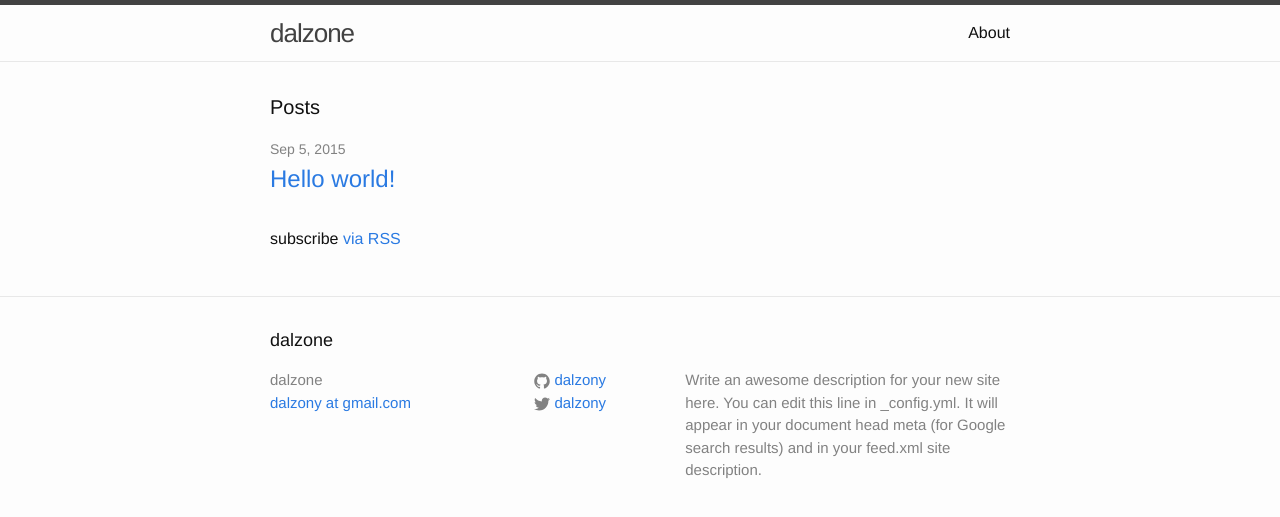
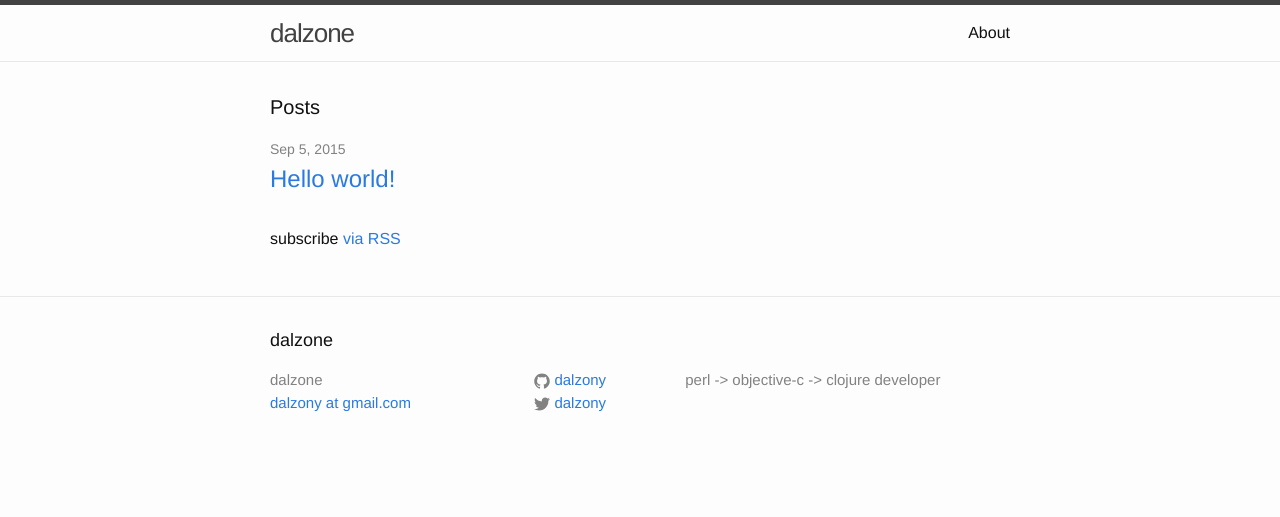
Before and after one commit to dalzony/dalzony.github.io, a Jekyll site: the page built from index.html, in a window 1280 px wide. Shown: the top 517 px of the page. Built offline with Jekyll 4.4.1, drawn with Linux system fonts in a browser that asks for light colours.

Commit message:
Config 살짝 변경

```diff
--- a/_config.yml
+++ b/_config.yml
@@ -2,9 +2,11 @@
 title: dalzone
 email: dalzony at gmail.com
 description: > # this means to ignore newlines until "baseurl:"
-  Write an awesome description for your new site here. You can edit this
-  line in _config.yml. It will appear in your document head meta (for
-  Google search results) and in your feed.xml site description.
+  perl -> objective-c -> clojure
+  developer
+#Write an awesome description for your new site here. You can edit this
+  #line in _config.yml. It will appear in your document head meta (for
+  #Google search results) and in your feed.xml site description.
 baseurl: "" # the subpath of your site, e.g. /blog/
 url: "http://yourdomain.com" # the base hostname & protocol for your site
 twitter_username: dalzony
```
